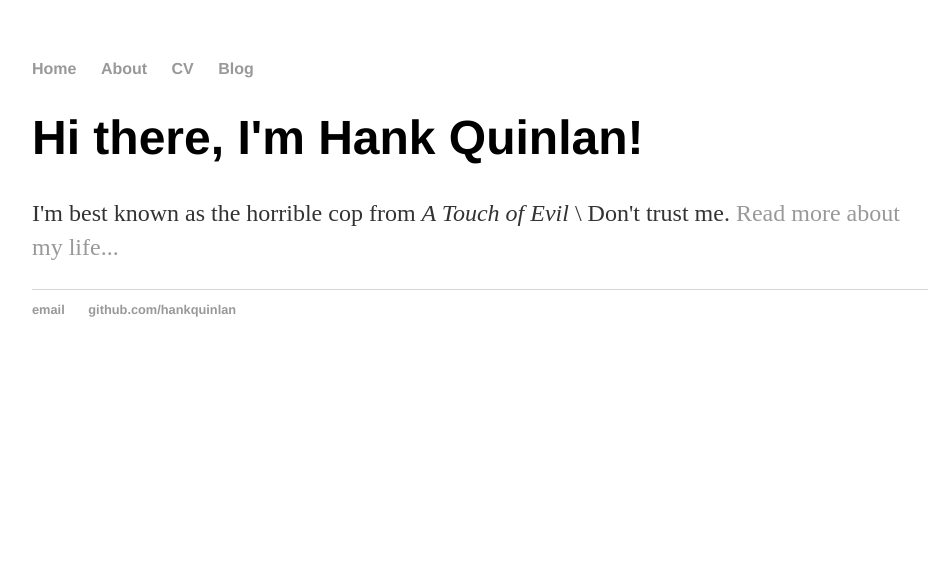
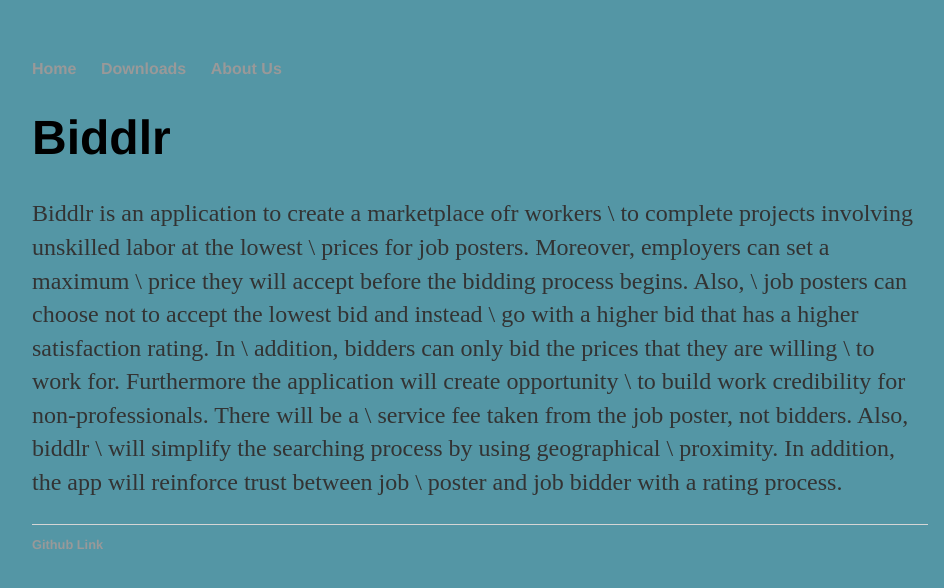
Before and after one commit to twroest/test-site, a Jekyll site: the page built from index.html, in a window 1280 px wide. Shown: the top 588 px of the page, without its empty margins (160-1104 px from the left). Built offline with Jekyll 4.4.1, drawn with Linux system fonts in a browser that asks for light colours.

Commit message:
Making modifications

```diff
--- a/_layouts/default.html
+++ b/_layouts/default.html
@@ -8,9 +8,8 @@
     <nav>
       <ul>
         <li><a href="/">Home</a></li>
-        <li><a href="/about">About</a></li>
-        <li><a href="/cv">CV</a></li>
-        <li><a href="/blog">Blog</a></li>
+        <li><a href="/blog">Downloads</a></li>
+        <li><a href="/about">About Us</a></li>
       </ul>
     </nav>
     <div class="container">
@@ -20,8 +19,7 @@
     </div><!-- /.container -->
     <footer>
       <ul>
-        <li><a href="mailto:hankquinlan@gmail.com">email</a></li>
-        <li><a href="https://github.com/hankquinlan">github.com/hankquinlan</a></li>
+        <li><a href="https://github.com/twroest/biddlr">Github Link</a></li>
       </ul>
     </footer>
   </body>
--- a/css/main.css
+++ b/css/main.css
@@ -1,4 +1,5 @@
 body {
+  background-color: #5496A5;
   margin: 60px auto;
   width: 70%;
 }
--- a/index.html
+++ b/index.html
@@ -3,7 +3,18 @@ layout: default
 title: Hank Quinlan, Horrible Cop
 ---
 <div class="blurb">
-  <h1>Hi there, I'm Hank Quinlan!</h1>
-  <p>I'm best known as the horrible cop from <em>A Touch of Evil</em> \
-    Don't trust me. <a href="/about">Read more about my life...</a></p>
+  <h1>Biddlr</h1>
+  <p>Biddlr is an application to create a marketplace ofr workers \
+    to complete projects involving unskilled labor at the lowest \
+    prices for job posters. Moreover, employers can set a maximum \
+    price they will accept before the bidding process begins. Also, \
+    job posters can choose not to accept the lowest bid and instead \
+    go with a higher bid that has a higher satisfaction rating. In \
+    addition, bidders can only bid the prices that they are willing \
+    to work for. Furthermore the application will create opportunity \
+    to build work credibility for non-professionals. There will be a \
+    service fee taken from the job poster, not bidders. Also, biddlr \
+    will simplify the searching process by using geographical \
+    proximity. In addition, the app will reinforce trust between job \
+    poster and job bidder with a rating process.</p>
 </div><!-- /.blurb -->
```
